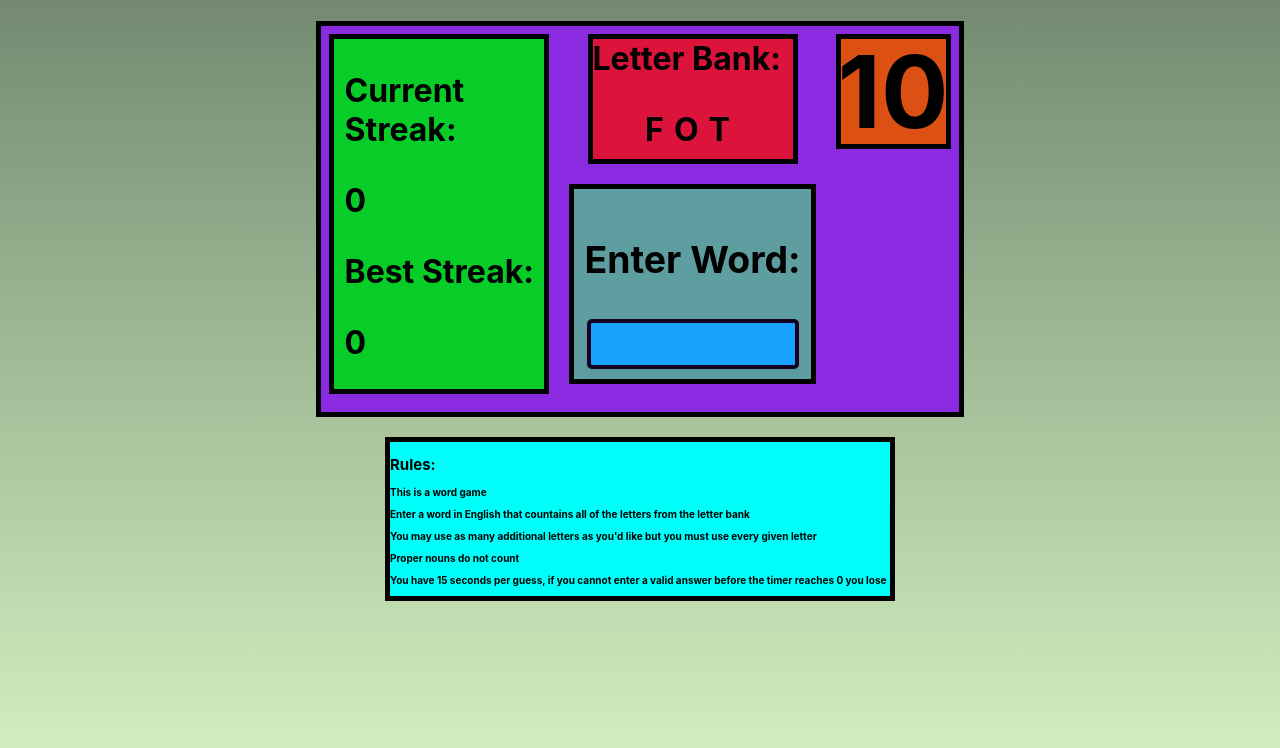
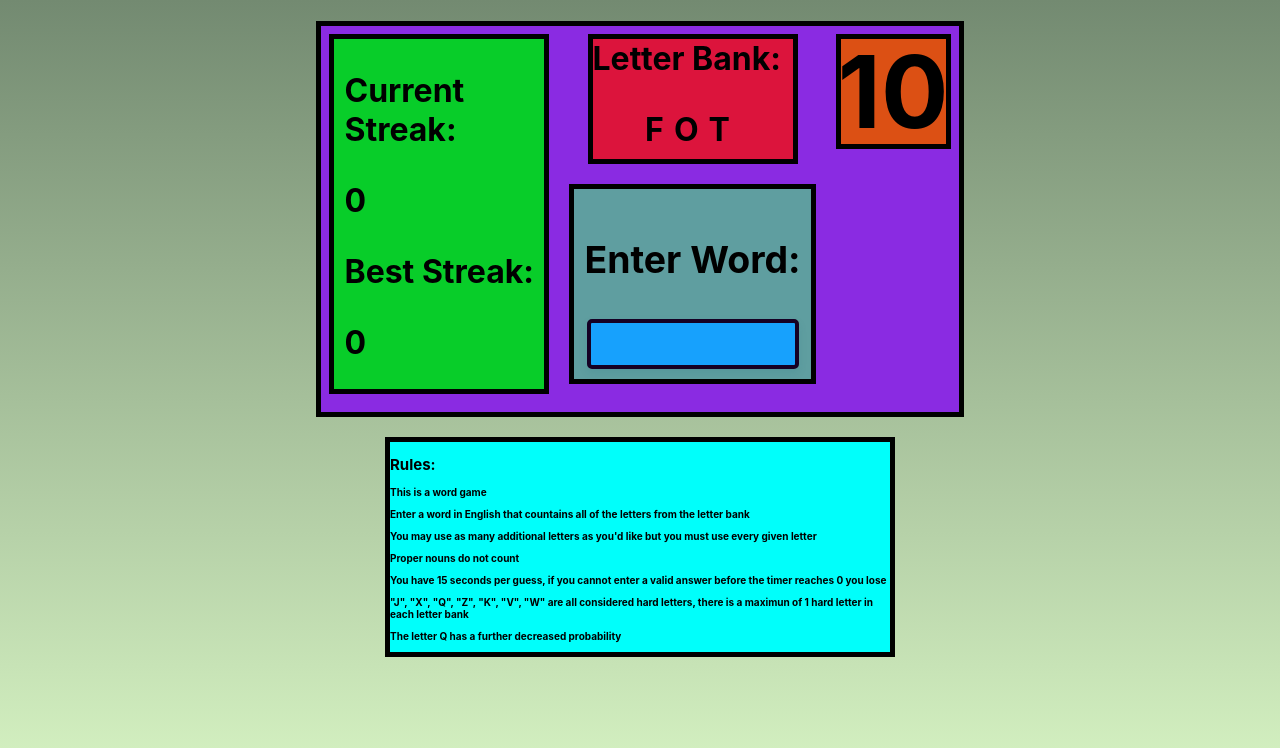
Before and after one commit to KaiSolter/KaiSolter.github.io, a React (Create React App) app in the folder my-app/: page / in a window 1280 px wide. Shown: the top 748 px of the page. Built offline with nearby package versions, Linux system fonts and the light colour scheme.

Commit message:
added to rules

```diff
--- a/my-app/src/components/Rules.jsx
+++ b/my-app/src/components/Rules.jsx
@@ -10,6 +10,8 @@ function Rules() {
     <p> You may use as many additional letters as you'd like but you must use every given letter </p>
     <p> Proper nouns do not count</p>
     <p> You have 15 seconds per guess, if you cannot enter a valid answer before the timer reaches 0 you lose</p>
+    <p>"J", "X", "Q", "Z", "K", "V", "W" are all considered hard letters, there is a maximun of 1 hard letter in each letter bank</p>
+    <p>The letter Q has a further decreased probability</p>
     </div>
     )
 }
```
